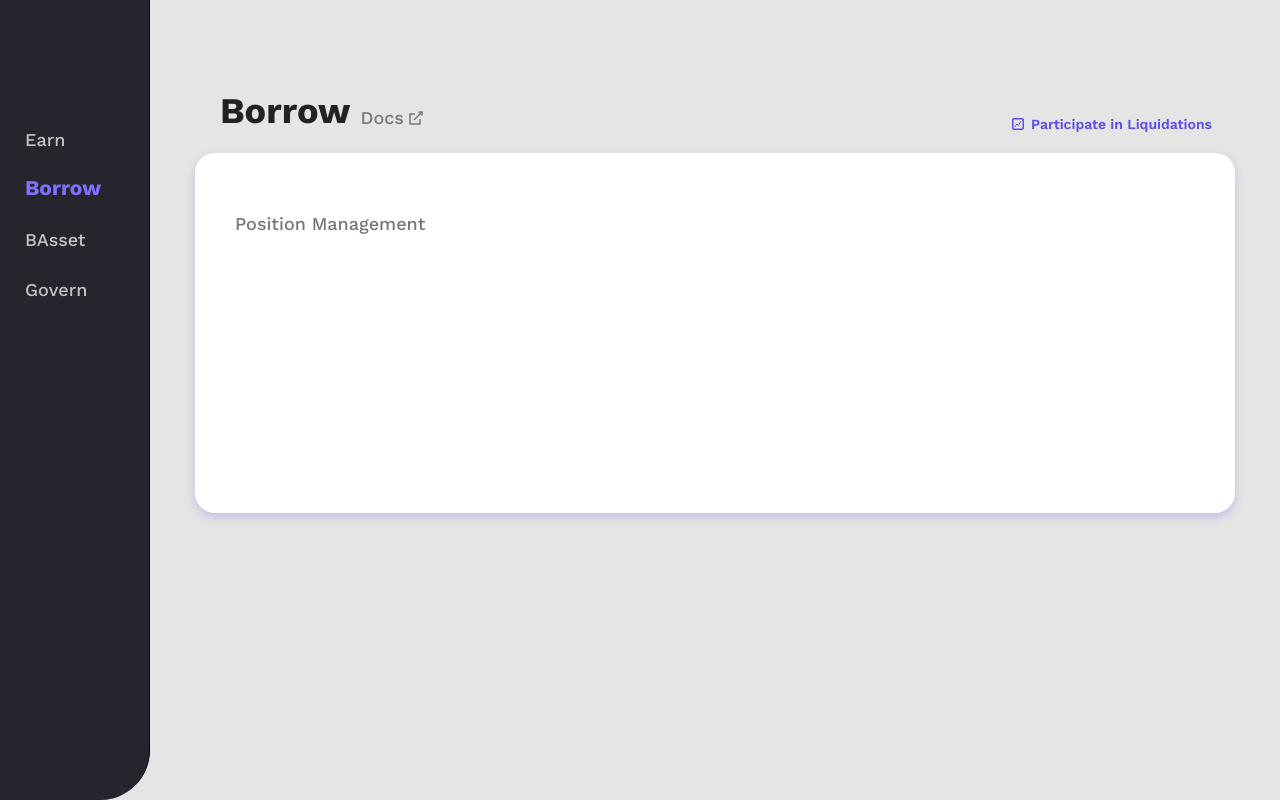
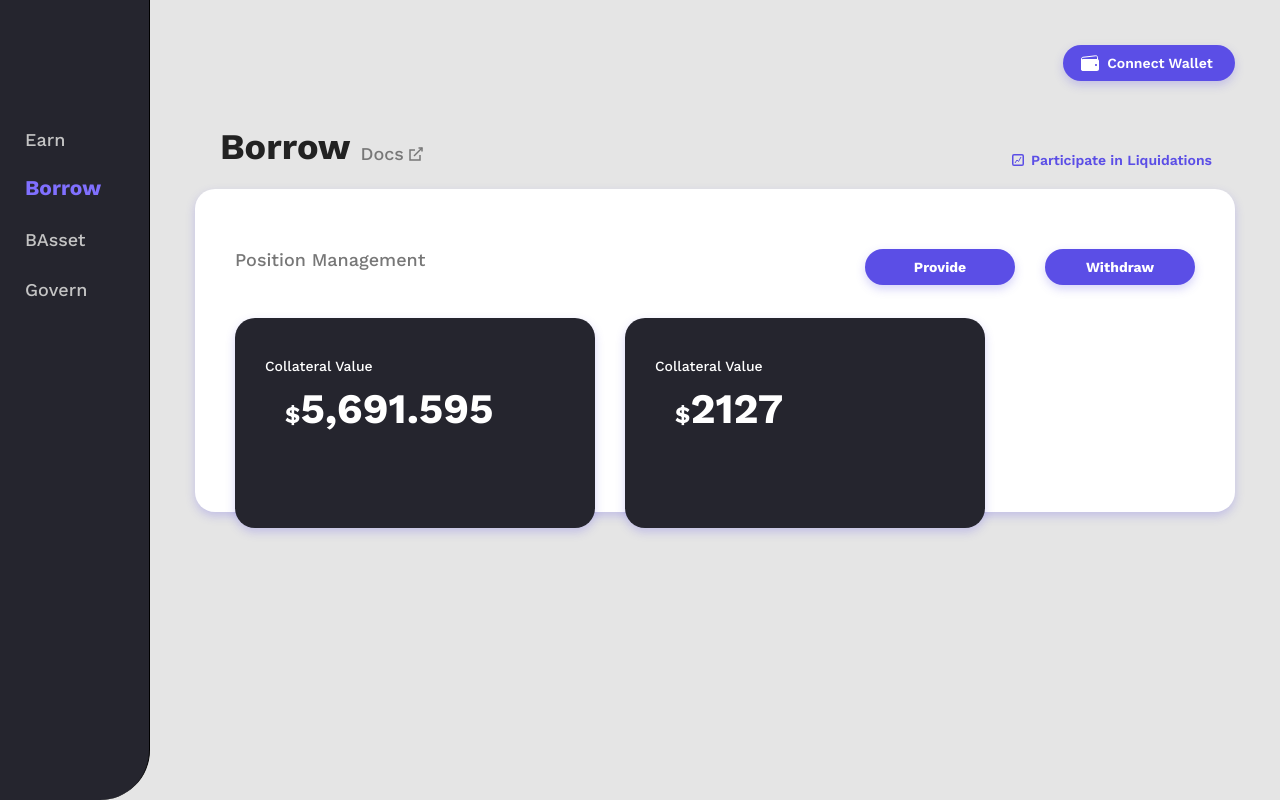
Before and after one commit to blockwave-near/synchro-front, a React (Create React App) app: page /borrow in a window 1280 px wide. Built offline with nearby package versions, Linux system fonts and the light colour scheme.

Commit message:
impl: borrowTemplate
refactor: CommonButton

```diff
--- a/src/App.js
+++ b/src/App.js
@@ -32,14 +32,12 @@ function App() {
                 <Center>
                     <Box/>
                     <Sidebar/>
-
                     <Routes>
                         <Route path="/" element={<Page.Components/>}/>
                         <Route path="/basset" element={<Page.BAsset/>}/>
                         <Route path="/borrow" element={<Page.Borrow/>}/>
                         <Route path="/gov" element={<Page.Govern/>}/>
                     </Routes>
-
                 </Center>
             </ThemeProvider>
         </BrowserRouter>
--- a/src/components/basset/BassetTemplate.js
+++ b/src/components/basset/BassetTemplate.js
@@ -1,17 +1,18 @@
 import React, {useState} from "react";
-import styled from "styled-components";
+// import styled from "styled-components";
+import {styled} from "@mui/material/styles";
 import {ReactComponent as LinkMark} from "assets/Link.svg";
 import {ReactComponent as Near} from "assets/Near.svg";
 import {ReactComponent as BNear} from "assets/bNear.svg";
 import {ReactComponent as Arrow} from "assets/Arrow.svg";
 import {ReactComponent as SmallArrow} from "assets/SmallArrow.svg";
 import {Link} from 'react-router-dom';
-import Button from "components/common/Button";
+import CommonButton from "../common/CommonButton";
 import ButtonIcon from "components/common/ButtonIcon";
 import SegmentedControl from "components/common/SegmentedControl";
 import InputField from "components/common/InputField";
 
-const MintButton = styled(Button)`
+const MintButton = styled(CommonButton)`
   margin: 30px 0 0 0;
   width: 250px;
   height: 72px;
@@ -25,23 +26,23 @@ const StyledLink = styled(LinkMark)`
   vertical-align: bottom;
 `;
 
-const Container = styled.div`
+const Container = styled('div')`
   width: 92%;
   padding: 35px 45px 114px 45px;
 `;
 
-const CardContainer = styled.div`
+const CardContainer = styled('div')`
   width: 34.5%;
   display: flex;
   flex-direction: column;
 `;
 
-const CardSideContainer = styled.div`
+const CardSideContainer = styled('div')`
   height: 100%;
   display: flex;
 `
 
-const TitleTextContainer = styled.div`
+const TitleTextContainer = styled('div')`
   width: 100%;
   margin: 24px 0 0 25px;
   font-weight: 700;
@@ -59,12 +60,12 @@ const TitleTextContainer = styled.div`
 `;
 
 
-const MainCardContainer = styled.div`
+const MainCardContainer = styled('div')`
   width: 100%;
-  height: 50%;
+  height: 100%;
   //height: 360px;
-  padding: 60px 40px 36px 40px;
   margin-top: 21px;
+  padding: 36px 40px 20px 40px;
   background: #FFFFFF;
   box-shadow: 0 4px 10px rgba(91, 78, 230, 0.25);
   border-radius: 20px;
@@ -73,10 +74,18 @@ const MainCardContainer = styled.div`
     font-weight: 500;
     font-size: 18px;
     color: #777777;
+    margin-bottom: 10px;
+  }
+
+  number {
+    margin-left: 11px;
+    font-weight: 700;
+    font-size: 60px;
+    color: #222222;
   }
 `;
 
-const SecondCardContainer = styled.div`
+const SecondCardContainer = styled('div')`
   margin-left: 30px;
   width: 63%;
   height: 97%;
@@ -97,12 +106,12 @@ const SecondCardContainer = styled.div`
   }
 `;
 
-const ButtonContinaer = styled.div`
+const ButtonContinaer = styled('div')`
   display: flex;
   justify-content: flex-end;
 `;
 
-const NearIconContainer = styled.div`
+const NearIconContainer = styled('div')`
   font-weight: 700;
   font-size: 18px;
   line-height: 21px;
@@ -112,21 +121,21 @@ const NearIconContainer = styled.div`
   flex-direction: column;
 `;
 
-const NearFlowContainer = styled.div`
+const NearFlowContainer = styled('div')`
   display: flex;
   flex-direction: row;
   align-items: center;
   margin-top: 30px;
 `;
 
-const InputContainer = styled.div`
+const InputContainer = styled('div')`
   display: flex;
   flex-direction: column;
   align-items: center;
   margin-top: 30px;
 `
 
-const PriceTextContainer = styled.div`
+const PriceTextContainer = styled('div')`
   font-weight: 500;
   font-size: 14px;
   color: #222222;
@@ -137,8 +146,28 @@ const PriceTextContainer = styled.div`
   justify-content: space-between;
 `
 
+const Row = styled('div')`
+  display: flex;
+  justify-content: ${props => props.center ? 'center' : 'start'};
+  align-items: ${props => props.end ? 'end' : 'start'};
+  width: 100%;
+  flex-direction: row;
+`;
+
+const SizeBox = styled('div')`
+  width: ${props => `${props.w ?? 0}px`};
+  height: ${props => `${props.h ?? 0}px`};
+`;
+
+const CardButtonContainer = styled('div')`
+  display: flex;
+  margin-top: 100px;
+  justify-content: right;
+`
 
 function Basset() {
+    const [positionValue, setPositionValue] = useState('95,145.75');
+    const [withdrawableValue, setWithdrawableValue] = useState(1);
     const [segmentedValue, setSegmentedValue] = useState('MINT');
     const [exchangeRate, setExchangeRate] = useState('0.99999 bNEAR per NEAR');
 
@@ -173,9 +202,34 @@ function Basset() {
                 <CardContainer>
                     <MainCardContainer>
                         <p>Position Management</p>
+                        <Row center={false} end={true}>
+                            <number>
+                                {positionValue}
+                            </number>
+                            <SizeBox w={6}/>
+                            <p>
+                                USDT
+                            </p>
+                        </Row>
+                        <CardButtonContainer>
+                            <CommonButton back={true}>Claim Rewards</CommonButton>
+                        </CardButtonContainer>
+
                     </MainCardContainer>
                     <MainCardContainer style={{marginTop: "30px"}}>
                         <p>Withdrawable NEAR</p>
+                        <Row center={false} end={true}>
+                            <number>
+                                {withdrawableValue}
+                            </number>
+                            <SizeBox w={6}/>
+                            <p>
+                                NEAR
+                            </p>
+                        </Row>
+                        <CardButtonContainer>
+                            <CommonButton back={true}>Withdraw</CommonButton>
+                        </CardButtonContainer>
                     </MainCardContainer>
                 </CardContainer>
 
--- a/src/components/borrow/BorrowTemplate.js
+++ b/src/components/borrow/BorrowTemplate.js
@@ -3,11 +3,18 @@ import styled from "styled-components";
 import {ReactComponent as LinkMark} from "assets/Link.svg";
 import {ReactComponent as Liquidation} from "assets/Liquidation.svg";
 import {Link} from 'react-router-dom';
-import Button from "components/common/Button";
+import CommonButton from "components/common/CommonButton";
+import ButtonIcon from "../common/ButtonIcon";
+import BorrowBoard from "./borrowBoard";
 
 const StyledLink = styled(LinkMark)`
   margin: 0 0 7px 5px;
   vertical-align: bottom;
+`;
+
+const ButtonContainer = styled('div')`
+  display: flex;
+  justify-content: flex-end;
 `;
 
 const StyledLiquidation = styled(Liquidation)`
@@ -51,9 +58,14 @@ const SubTextContainer = styled.div`
   margin-right: 23px;
 `;
 
+const FirstLineContainer = styled.div`
+  display: flex;
+  justify-content: space-between;
+`
+
 const MainCardContainer = styled.div`
   width: 100%;
-  height: 360px;
+  height: 50%;
   padding: 60px 40px 36px 40px;
   margin-top: 21px;
   background: #FFFFFF;
@@ -67,10 +79,26 @@ const MainCardContainer = styled.div`
   }
 `;
 
+const CardContainer = styled.div`
+    display: flex;
+  margin-top: 33px;
+`
+
 
 function BorrowTemplate() {
+    const [collateralValue, setCollateralValue] = useState('5,691.595');
+    const [borrowedValue, setBorrowedValue] = useState(2127)
+
+    const handleConnectWallet = () => {
+        console.log('ConnectWallet Button Click');
+    };
+
     return (
         <Container>
+            <ButtonContainer>
+                <ButtonIcon onClick={handleConnectWallet}>Connect Wallet</ButtonIcon>
+            </ButtonContainer>
+
             <TextContainer>
                 <TitleTextContainer>
                     Borrow
@@ -86,7 +114,18 @@ function BorrowTemplate() {
             </TextContainer>
 
             <MainCardContainer>
-                <p>Position Management</p>
+                <FirstLineContainer>
+                    <p>Position Management</p>
+                    <ButtonContainer>
+                        <CommonButton back={true}>Provide</CommonButton>
+                        <CommonButton back={true}>Withdraw</CommonButton>
+                    </ButtonContainer>
+                </FirstLineContainer>
+
+                <CardContainer>
+                    <BorrowBoard>{collateralValue}</BorrowBoard>
+                    <BorrowBoard>{borrowedValue}</BorrowBoard>
+                </CardContainer>
             </MainCardContainer>
 
         </Container>
--- a/src/components/borrow/borrowBoard.js
+++ b/src/components/borrow/borrowBoard.js
@@ -7,10 +7,14 @@ const Card = styled.div`
   border-radius: 20px;
   background-color: #25252E;
   box-shadow: 0 4px 10px rgba(91, 78, 230, 0.25);
+
+  & + & {
+    margin-left: 30px;
+  }
 `;
 
 const TextContainer = styled.div`
-  margin: 40px 193px 95px 30px;
+  padding: 40px 30px 20px 30px;
   width: 100%;
   height: 75px;
 `
@@ -25,17 +29,15 @@ const TitleTextConatiner = styled.div`
 `;
 
 const ValueTextContainer = styled.div`
-  font-style: normal;
   font-weight: 700;
   font-size: 24px;
   color: #FFFFFF;
-  margin-top: 10px;
 
-  display: inline-block;
-  margin-left: 20px;
+  margin: 10px 0 0 20px;
 
-  p {
+  number {
     font-size: 42px;
+    font-weight: 700;
     display: inline-block;
   }
 `;
@@ -45,7 +47,9 @@ function borrowCard(props) {
         <Card>
             <TextContainer>
                 <TitleTextConatiner>Collateral Value</TitleTextConatiner>
-                <ValueTextContainer>$<p>{props.children}</p></ValueTextContainer>
+                <ValueTextContainer>
+                    $<number>{props.children}</number>
+                </ValueTextContainer>
             </TextContainer>
         </Card>
     );
--- a/src/components/common/CommonButton.js
+++ b/src/components/common/CommonButton.js
@@ -22,6 +22,10 @@ const ButtonContainer = styled(Button)`
   &:hover {
     background: #5B4EE6;
   }
+
+  & + & {
+    margin-left: 30px;
+  }
 `;
 
 function CommonButton(props) {
```
